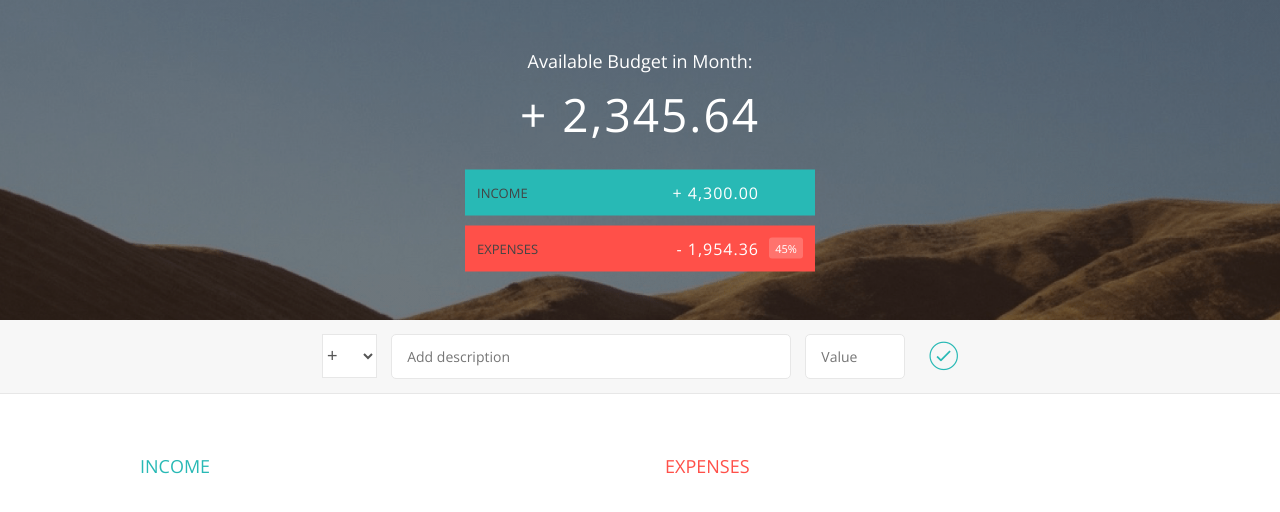
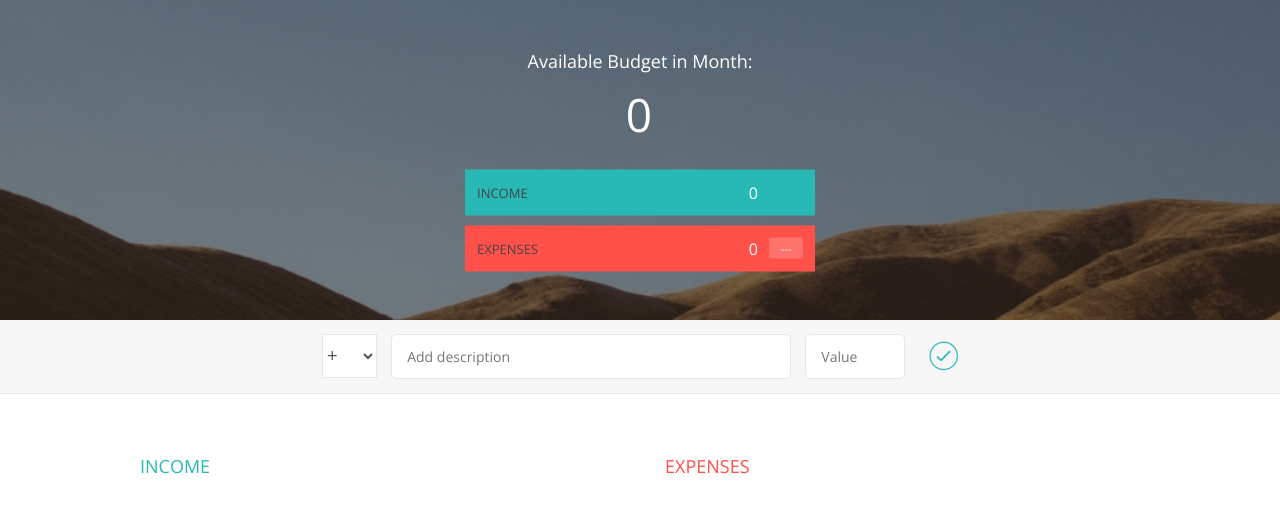
Before and after one commit to johnlester347/Budget-App, a plain HTML site: page index.html in a window 1280 px wide. Drawn offline with nearby package versions, Linux system fonts and the light colour scheme.

Commit message:
Upddate UI Complete

```diff
--- a/style.css
+++ b/css/style.css
@@ -33,7 +33,7 @@ body {
 
 .top {
     height: 40vh;
-    background-image: linear-gradient(rgba(0, 0, 0, 0.35), rgba(0, 0, 0, 0.35)), url(back.png);
+    background-image: linear-gradient(rgba(0, 0, 0, 0.35), rgba(0, 0, 0, 0.35)), url(../img/back.png);
     background-size: cover;
     background-position: center;
     position: relative;
--- a/index.html
+++ b/index.html
@@ -5,7 +5,7 @@
     <meta charset="UTF-8">
     <link href="https://fonts.googleapis.com/css?family=Open+Sans:100,300,400,600" rel="stylesheet" type="text/css">
     <link href="http://code.ionicframework.com/ionicons/2.0.1/css/ionicons.min.css" rel="stylesheet" type="text/css">
-    <link type="text/css" rel="stylesheet" href="style.css">
+    <link type="text/css" rel="stylesheet" href="css/style.css">
     <title>Budgety</title>
 </head>
 
@@ -121,7 +121,7 @@
 
     </div>
 
-    <script src="app.js"></script>
+    <script src="js/app.js"></script>
 </body>
 
 </html>
--- a/app.js
+++ b/js/app.js
@@ -159,6 +159,15 @@ var UIController = (function () {
 
         displayBudget: function (obj) {
 
+            document.querySelector(DOMstrings.budgetLabel).textContent = obj.budget;
+            document.querySelector(DOMstrings.incomeLabel).textContent = obj.totalInc;
+            document.querySelector(DOMstrings.expensesLabel).textContent = obj.totalExp;
+
+            if (obj.percentage > 0) {
+                document.querySelector(DOMstrings.percentageLabel).textContent = obj.percentage + '%';
+            } else {
+                document.querySelector(DOMstrings.percentageLabel).textContent = '---';
+            }
         },
 
         getDOMstrings: function () {
@@ -195,7 +204,7 @@ var controller = (function (budgetCtrl, UICtrl) {
         var budget = budgetCtrl.getBudget();
 
         // 3. Display the budget on the UI
-        console.log(budget);
+        UICtrl.displayBudget(budget);
     };
 
     var ctrlAddItem = function () {
@@ -227,6 +236,12 @@ var controller = (function (budgetCtrl, UICtrl) {
 
     return {
         init: function () {
+            UICtrl.displayBudget({
+                budget: 0,
+                totalInc: 0,
+                totalExp: 0,
+                percentage: -1
+            });
             setupEventListeners();
         }
     };
@@ -235,137 +250,3 @@ var controller = (function (budgetCtrl, UICtrl) {
 })(budgetController, UIController);
 
 controller.init();
-
-
-
-
-
-
-
-
-
-
-
-
-
-
-
-
-
-
-
-
-
-
-
-
-
-
-
-
-
-
-
-
-
-
-
-
-
-
-
-
-
-
-
-
-
-
-
-
-
-
-
-
-
-
-
-
-
-
-
-
-
-
-
-
-
-
-
-
-// //
-// var budgetController = (function() {
-
-// })();
-
-
-// // UI CONTROLLER
-// var UIController = (function() {
-
-//   var DOMstrings = {
-//     inputType: ".add__btn",
-//     inputDescription: ".add__description",
-//     inputValue: ".add__value",
-//     inputBtn: ".add__btn"
-//   }
-
-//   return {
-//     getInput: function() {
-//       return {
-//         type: document.querySelector(DOMstrings.inputType).value,
-//         description: document.querySelector(DOMstrings.inputDescription).valeu,
-//         value: document.querySelector(DOMstrings.inputValue).value
-//       };
-//     },
-
-//     getDOMstrings: function() {
-//       return DOMstrings;
-//     }
-//   };
-
-// })();
-
-// // GLOBAL APP CONTROLLER
-// var controller = (function(budgetCtrl, UICtrl) {
-
-//   var setupEventListeners = function() {
-//     var DOM = UICtrl.getDOMstrings();
-
-//     document.querySelector(DOM.inputBtn).addEventListener("click", ctrlAddItem)
-//     document.addEventListener("keydown", function(event) {
-
-//       if (event.keyCode === 13 || event.which === 13) {
-//         ctrlAddItem();
-//       }
-
-//     });
-//   };
-
-
-//   var ctrlAddItem = function() {
-
-//     var input = UICtrl.getInput();
-//     console.log(input);
-
-//   };
-
-//   return {
-//     init: function() {
-//       console.log("Application has started.");
-//       setupEventListeners();
-//     }
-//   };
-
-// })(budgetController, UIController);
-
-// controller.init();
```
Also changed, not shown: img/back.png (renamed from back.png).
